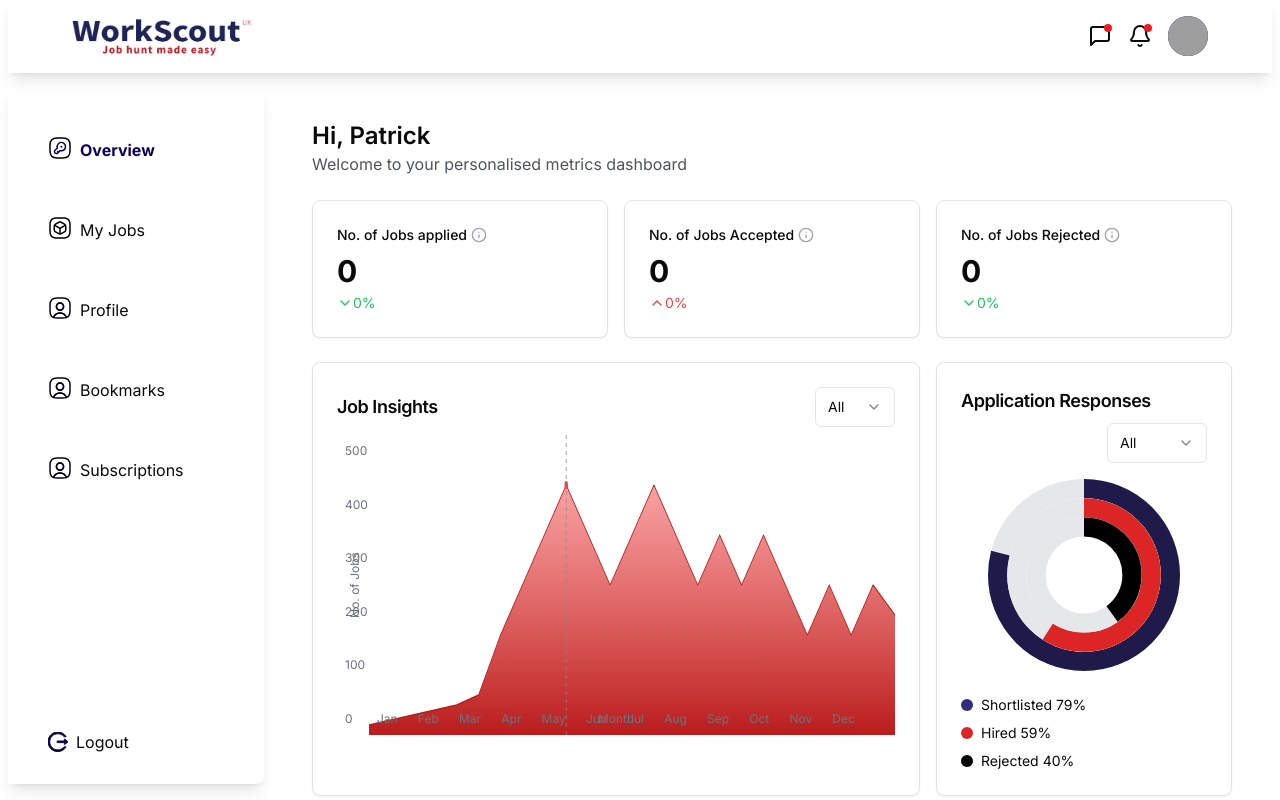
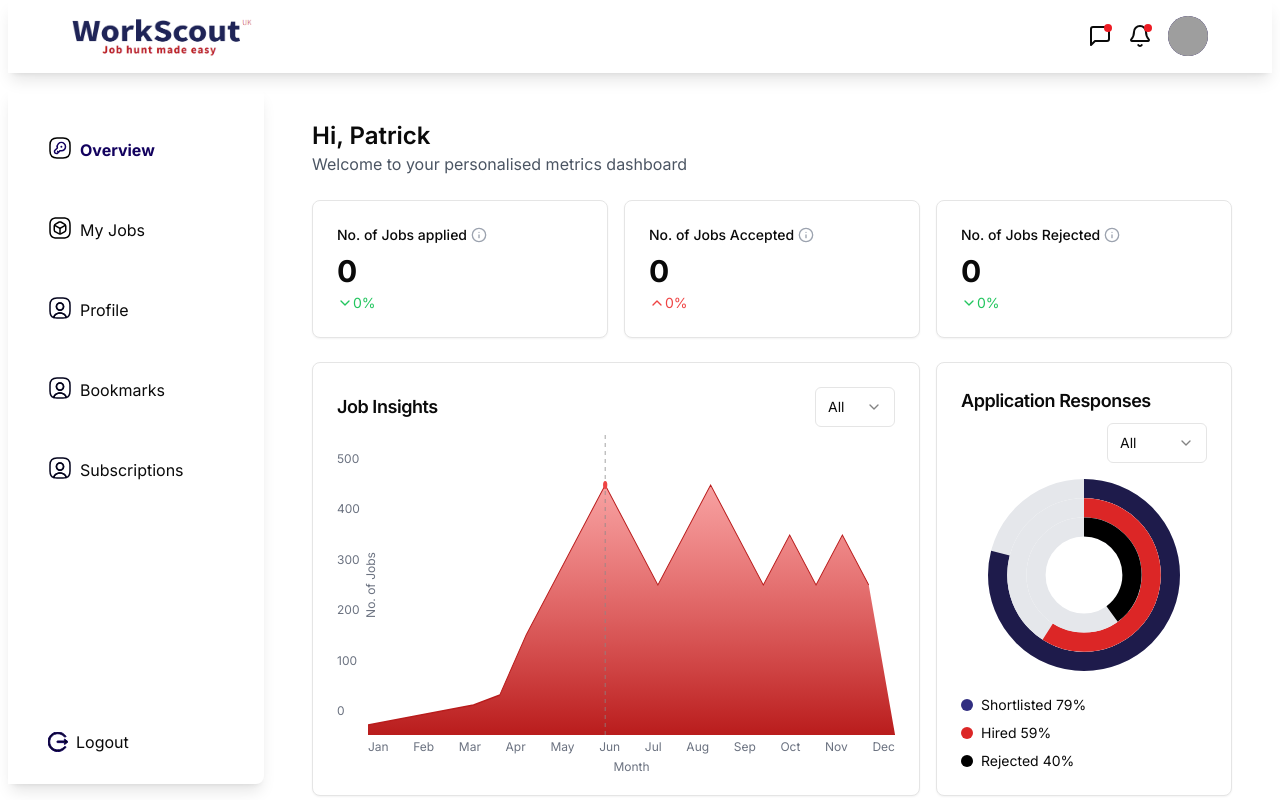
Before and after one commit to kibochamark/workscout-ui, a Next.js app: page /workscout/dashboard in a window 1280 px wide. Shown: the top 800 px of the page. Built offline with nearby package versions, Linux system fonts and the light colour scheme; no server answers; grey boxes are pictures that could not be loaded.

Commit message:
update dashboard

```diff
--- a/components/WorkscoutDashboard/Dashboard.tsx
+++ b/components/WorkscoutDashboard/Dashboard.tsx
@@ -83,6 +83,7 @@ export default function JobDashboard() {
 
       <div className="grid grid-cols-1 lg:grid-cols-3 gap-4 mb-6">
         {/* Job Insights Chart */}
+
     <Card className="lg:col-span-2">
       <CardHeader className="pb-2">
         <div className="flex justify-between items-center">
@@ -101,9 +102,9 @@ export default function JobDashboard() {
         </div>
       </CardHeader>
       <CardContent>
-            <div className="h-[300px] w-full relative">
-              {/* Y-axis labels */}
-              <div className="absolute left-2 top-0 h-full flex flex-col justify-between text-xs text-gray-500 py-2 z-10">
+        <div className="h-[300px] w-full flex">
+          {/* Y-axis labels container */}
+          <div className="flex flex-col justify-between text-xs text-gray-500 pr-2 py-4">
             <span>500</span>
             <span>400</span>
             <span>300</span>
@@ -112,14 +113,15 @@ export default function JobDashboard() {
             <span>0</span>
           </div>
 
+          {/* Chart container */}
+          <div className="flex-1 relative">
             {/* Y-axis label */}
-              <div className="absolute left-0 top-1/2 transform -translate-y-1/2 -rotate-90 text-xs text-gray-500 ml-[-15px]">
+            <div className="absolute left-[-30px] top-1/2 transform -translate-y-1/2 -rotate-90 text-xs text-gray-500">
               <span>No. of Jobs</span>
             </div>
 
-              {/* Area Chart with sharp corners */}
-              <div className="absolute inset-0 pl-8">
-                <svg className="w-full h-full" preserveAspectRatio="none" viewBox="0 0 1200 300">
+            {/* Chart SVG */}
+            <svg className="w-full h-full" viewBox="0 0 1000 300" preserveAspectRatio="none">
               {/* Define gradient */}
               <defs>
                 <linearGradient id="redGradient" x1="0%" y1="0%" x2="0%" y2="100%">
@@ -152,12 +154,7 @@ export default function JobDashboard() {
                   850,150
                   900,100
                   950,150
-                      1000,200
-                      1050,150
-                      1100,200
-                      1150,150
-                      1200,180
-                      1200,300
+                  1000,300
                 "
                 fill="url(#redGradient)"
               />
@@ -185,11 +182,6 @@ export default function JobDashboard() {
                   850,150
                   900,100
                   950,150
-                      1000,200
-                      1050,150
-                      1100,200
-                      1150,150
-                      1200,180
                 "
                 fill="none"
                 stroke="#b91c1c"
@@ -202,10 +194,9 @@ export default function JobDashboard() {
               {/* Dot at peak */}
               <circle cx="450" cy="50" r="4" fill="#ef4444" />
             </svg>
-              </div>
 
             {/* X-axis labels */}
-              <div className="absolute bottom-0 left-0 w-full flex justify-between text-xs text-gray-500 px-10 pb-2">
+            <div className="absolute bottom-[-20px] left-0 w-full flex justify-between text-xs text-gray-500">
               <span>Jan</span>
               <span>Feb</span>
               <span>Mar</span>
@@ -221,12 +212,16 @@ export default function JobDashboard() {
             </div>
 
             {/* Month label */}
-              <div className="absolute bottom-0 left-1/2 transform -translate-x-1/2 text-xs text-gray-500 pb-2">
+            <div className="absolute bottom-[-40px] left-1/2 transform -translate-x-1/2 text-xs text-gray-500">
               <span>Month</span>
+            </div>
           </div>
         </div>
       </CardContent>
     </Card>
+
+
+
 
         {/* Application Responses */}
         <Card>
```
Lines whose indentation alone changed are shown as unchanged.
